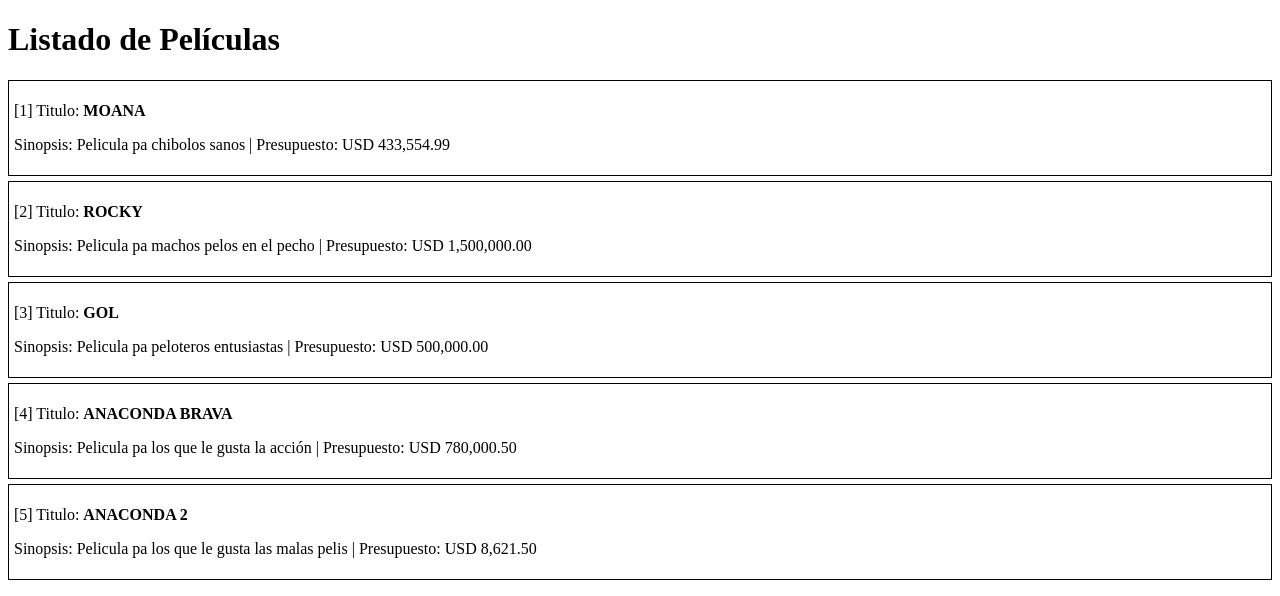
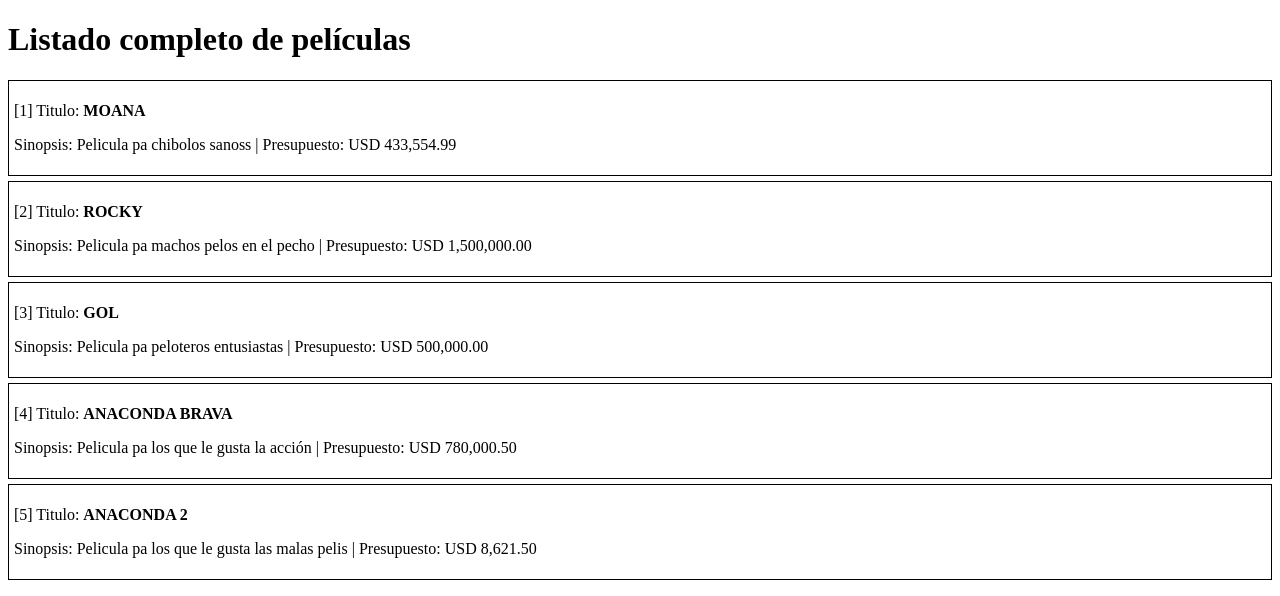
Before and after one commit to GeaSmart/Filmax-frontend, an Angular app: page / in a window 1280 px wide. Shown: the top 596 px of the page. Built offline with nearby package versions, Linux system fonts and the light colour scheme.

Commit message:
creating new components

```diff
--- a/src/app/app.component.html
+++ b/src/app/app.component.html
@@ -1,18 +1,7 @@
-<div>
-  <h1>Listado de Películas</h1>
+<h1>Listado completo de películas</h1>
 
-  <div *ngIf="!listadoPeliculas">
-    <img src="https://media1.giphy.com/media/3oEjI6SIIHBdRxXI40/200.gif" alt=""/>
-  </div>
+<app-listado-peliculas></app-listado-peliculas>
 
-  <p *ngIf="listadoPeliculas?.length === 0">No hay peliculas para mostrar</p>
 
-  <div *ngIf="listadoPeliculas && listadoPeliculas?.length > 0">
-    <div *ngFor="let pelicula of listadoPeliculas; let indice = index" class="contenedor-peliculas">
-      <p>[{{ indice + 1 }}] Titulo: <b> {{ pelicula.titulo | uppercase }} </b></p>
-      <p>Sinopsis: {{ pelicula.sinopsis }} | Presupuesto: {{ pelicula.presupuesto | currency: "USD " }}</p>
-    </div>
-  </div>
-</div>
 
 <!-- <p (click)="manejarClick()">Test funcion {{manejarClick()}}</p> -->
--- a/src/app/app.component.ts
+++ b/src/app/app.component.ts
@@ -8,33 +8,7 @@
 export class AppComponent  implements OnInit{
   ngOnInit(): void {
     setTimeout(() => {
-      this.listadoPeliculas = [
-        {
-          titulo: 'Moana',
-          sinopsis: 'Pelicula pa chibolos sanos',
-          presupuesto: 433554.99,
-        },
-        {
-          titulo: 'Rocky',
-          sinopsis: 'Pelicula pa machos pelos en el pecho',
-          presupuesto: 1500000,
-        },
-        {
-          titulo: 'Gol',
-          sinopsis: 'Pelicula pa peloteros entusiastas',
-          presupuesto: 500000,
-        },
-        {
-          titulo: 'Anaconda brava',
-          sinopsis: 'Pelicula pa los que le gusta la acción',
-          presupuesto: 780000.5,
-        },
-        {
-          titulo: 'Anaconda 2',
-          sinopsis: 'Pelicula pa los que le gusta las malas pelis',
-          presupuesto: 8621.5,
-        },
-      ];
+
     }, 500);
   }
 
--- a/src/app/app.module.ts
+++ b/src/app/app.module.ts
@@ -3,10 +3,12 @@
 
 import { AppRoutingModule } from './app-routing.module';
 import { AppComponent } from './app.component';
+import { ListadoPeliculasComponent } from './peliculas/listado-peliculas/listado-peliculas.component';
 
 @NgModule({
   declarations: [
-    AppComponent
+    AppComponent,
+    ListadoPeliculasComponent
   ],
   imports: [
     BrowserModule,
--- /dev/null
+++ b/src/app/peliculas/listado-peliculas/listado-peliculas.component.css
@@ -0,0 +1,5 @@
+.contenedor-peliculas{
+    padding: 5px;
+    border: 1px solid black;
+    margin-bottom: 5px;
+}
--- /dev/null
+++ b/src/app/peliculas/listado-peliculas/listado-peliculas.component.html
@@ -0,0 +1,14 @@
+<div>
+    <div *ngIf="!listadoPeliculas">
+      <img src="https://media1.giphy.com/media/3oEjI6SIIHBdRxXI40/200.gif" alt=""/>
+    </div>
+
+    <p *ngIf="listadoPeliculas?.length === 0">No hay peliculas para mostrar</p>
+
+    <div *ngIf="listadoPeliculas && listadoPeliculas?.length > 0">
+      <div *ngFor="let pelicula of listadoPeliculas; let indice = index" class="contenedor-peliculas">
+        <p>[{{ indice + 1 }}] Titulo: <b> {{ pelicula.titulo | uppercase }} </b></p>
+        <p>Sinopsis: {{ pelicula.sinopsis }} | Presupuesto: {{ pelicula.presupuesto | currency: "USD " }}</p>
+      </div>
+    </div>
+  </div>
--- /dev/null
+++ b/src/app/peliculas/listado-peliculas/listado-peliculas.component.ts
@@ -0,0 +1,44 @@
+import { Component, OnInit } from '@angular/core';
+
+@Component({
+  selector: 'app-listado-peliculas',
+  templateUrl: './listado-peliculas.component.html',
+  styleUrls: ['./listado-peliculas.component.css']
+})
+export class ListadoPeliculasComponent implements OnInit {
+
+  constructor() { }
+
+  ngOnInit(): void {
+    this.listadoPeliculas = [
+      {
+        titulo: 'Moana',
+        sinopsis: 'Pelicula pa chibolos sanoss',
+        presupuesto: 433554.99,
+      },
+      {
+        titulo: 'Rocky',
+        sinopsis: 'Pelicula pa machos pelos en el pecho',
+        presupuesto: 1500000,
+      },
+      {
+        titulo: 'Gol',
+        sinopsis: 'Pelicula pa peloteros entusiastas',
+        presupuesto: 500000,
+      },
+      {
+        titulo: 'Anaconda brava',
+        sinopsis: 'Pelicula pa los que le gusta la acción',
+        presupuesto: 780000.5,
+      },
+      {
+        titulo: 'Anaconda 2',
+        sinopsis: 'Pelicula pa los que le gusta las malas pelis',
+        presupuesto: 8621.5,
+      },
+    ];
+  }
+
+  listadoPeliculas:any;
+
+}
```
